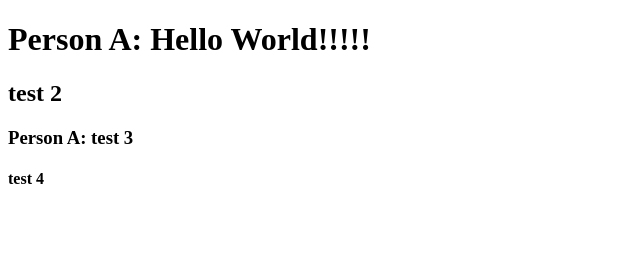
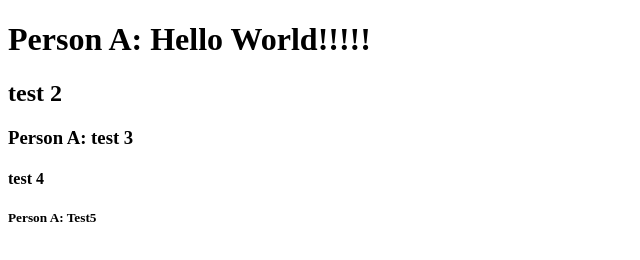
Before and after one commit to ahmadyadgari/donut, a plain HTML site: page index.html in a window 1280 px wide. Shown: the full height of the page, 0-640 px from the left. Drawn offline with Linux system fonts and the light colour scheme.

Commit message:
level 5: h5 added

```diff
--- a/index.html
+++ b/index.html
@@ -14,6 +14,7 @@
 <h2>test 2</h2>
 <h3>Person A: test 3</h3>
 <h4>test 4</h4>
+<h5>Person A: Test5</h5>
 
 </body>
 </html>
```
